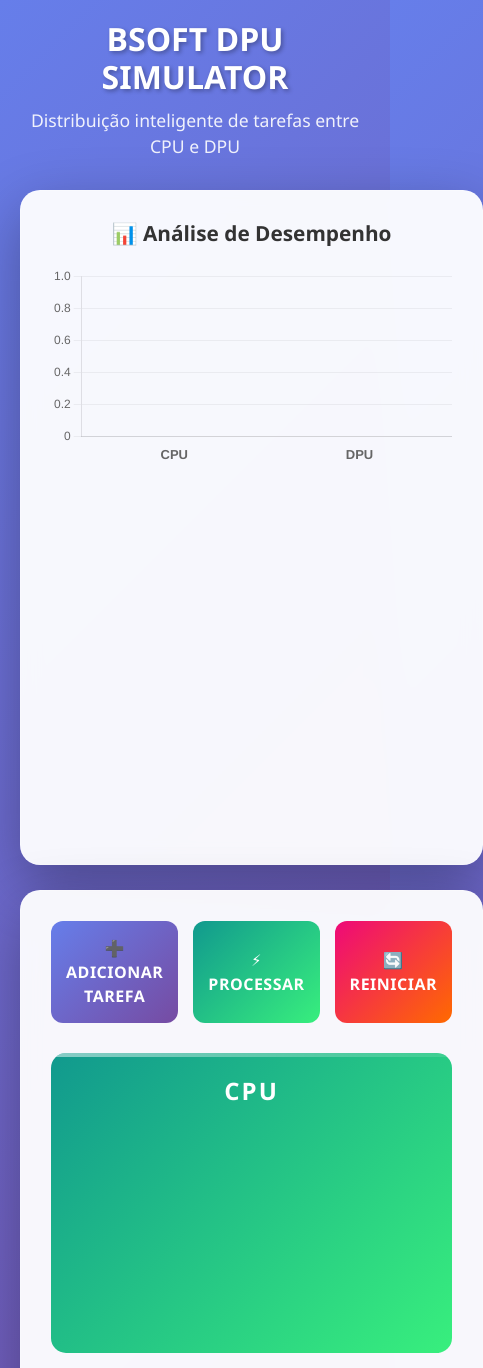
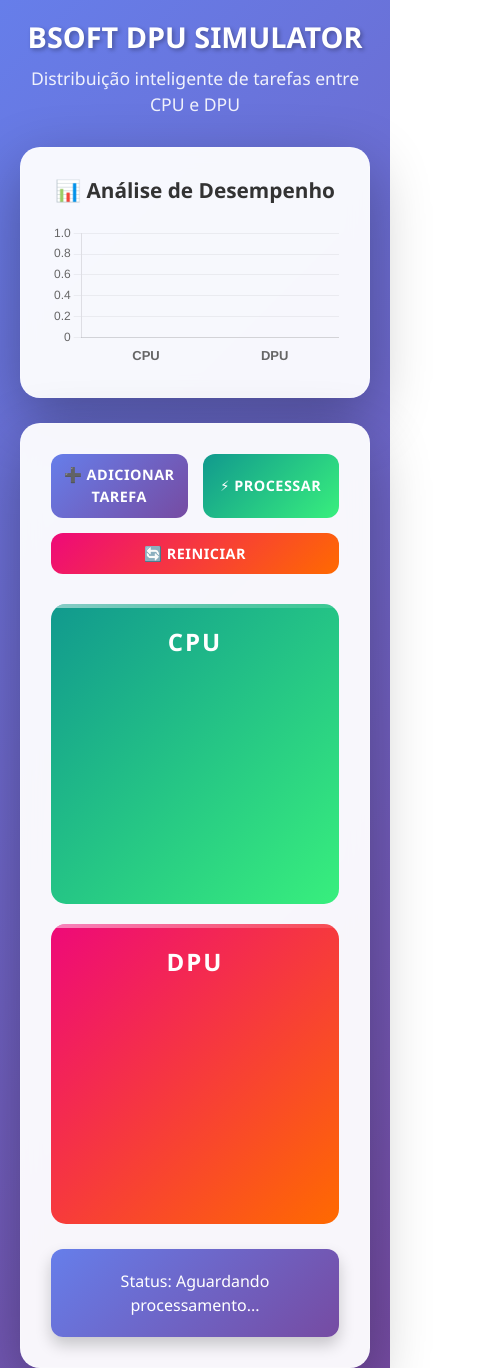
Before and after one commit to bsoftdev/dpusimulator, a plain HTML site: page index.html in a window 390 px wide. Shown: the top 1368 px of the page, 483 px wide, since content can reach past the window. Drawn offline with nearby package versions, Linux system fonts and the light colour scheme.

Commit message:
Update index.html

```diff
--- a/index.html
+++ b/index.html
@@ -9,275 +9,45 @@
   <script src="https://cdn.jsdelivr.net/npm/bootstrap@5.3.2/dist/js/bootstrap.bundle.min.js"></script>
   <script src="https://cdn.jsdelivr.net/npm/chart.js"></script>
   <style>
-    * {
-      margin: 0;
-      padding: 0;
-      box-sizing: border-box;
-    }
-
-    body {
-      background: linear-gradient(135deg, #667eea 0%, #764ba2 100%);
-      min-height: 100vh;
-      font-family: 'Segoe UI', Tahoma, Geneva, Verdana, sans-serif;
-      padding: 20px;
-    }
-
-    .main-container {
-      max-width: 1400px;
-      margin: 0 auto;
-    }
-
-    .header {
-      text-align: center;
-      color: white;
-      margin-bottom: 30px;
-      animation: fadeInDown 0.6s ease;
-    }
-
-    .header h1 {
-      font-size: 2.5rem;
-      font-weight: 700;
-      margin-bottom: 10px;
-      text-shadow: 2px 2px 4px rgba(0,0,0,0.3);
-    }
-
-    .header p {
-      font-size: 1.1rem;
-      opacity: 0.9;
-    }
-
-    .content-wrapper {
-      display: grid;
-      grid-template-columns: 1fr 1.5fr;
-      gap: 25px;
-      align-items: start;
-    }
-
-    .card {
-      background: rgba(255, 255, 255, 0.95);
-      backdrop-filter: blur(10px);
-      border-radius: 20px;
-      padding: 30px;
-      box-shadow: 0 20px 60px rgba(0,0,0,0.3);
-      border: 1px solid rgba(255,255,255,0.2);
-      animation: fadeInUp 0.6s ease;
-    }
-
-    .chart-card {
-      height: 80vh;
-    }
-
-    .chart-title {
-      font-size: 1.3rem;
-      font-weight: 600;
-      color: #333;
-      margin-bottom: 20px;
-      text-align: center;
-    }
-
-    .action-buttons {
-      display: flex;
-      gap: 15px;
-      margin-bottom: 30px;
-    }
-
-    .btn-modern {
-      flex: 1;
-      padding: 15px;
-      border: none;
-      border-radius: 12px;
-      font-weight: 600;
-      font-size: 1rem;
-      cursor: pointer;
-      transition: all 0.3s ease;
-      text-transform: uppercase;
-      letter-spacing: 0.5px;
-    }
-
-    .btn-add {
-      background: linear-gradient(135deg, #667eea, #764ba2);
-      color: white;
-    }
-
-    .btn-add:hover {
-      transform: translateY(-2px);
-      box-shadow: 0 10px 25px rgba(102, 126, 234, 0.4);
-    }
-
-    .btn-process {
-      background: linear-gradient(135deg, #11998e, #38ef7d);
-      color: white;
-    }
-
-    .btn-process:hover {
-      transform: translateY(-2px);
-      box-shadow: 0 10px 25px rgba(56, 239, 125, 0.4);
-    }
-
-    .btn-reset {
-      background: linear-gradient(135deg, #ee0979, #ff6a00);
-      color: white;
-    }
-
-    .btn-reset:hover {
-      transform: translateY(-2px);
-      box-shadow: 0 10px 25px rgba(255, 106, 0, 0.4);
-    }
-
-    .processors-container {
-      display: grid;
-      grid-template-columns: 1fr 1fr;
-      gap: 20px;
-      margin-bottom: 25px;
-    }
-
-    .processor-card {
-      border-radius: 15px;
-      padding: 20px;
-      min-height: 300px;
-      position: relative;
-      overflow: hidden;
-    }
-
-    .processor-card::before {
-      content: '';
-      position: absolute;
-      top: 0;
-      left: 0;
-      right: 0;
-      height: 4px;
-      background: linear-gradient(90deg, rgba(255,255,255,0.5), rgba(255,255,255,0.1));
-    }
-
-    .cpu-card {
-      background: linear-gradient(135deg, #11998e, #38ef7d);
-      color: white;
-    }
-
-    .dpu-card {
-      background: linear-gradient(135deg, #ee0979, #ff6a00);
-      color: white;
-    }
-
-    .processor-title {
-      font-size: 1.5rem;
-      font-weight: 700;
-      margin-bottom: 15px;
-      text-align: center;
-      text-transform: uppercase;
-      letter-spacing: 2px;
-    }
-
-    .task-item {
-      background: rgba(255, 255, 255, 0.95);
-      color: #333;
-      border-radius: 10px;
-      padding: 12px 15px;
-      margin-bottom: 10px;
-      font-size: 0.95rem;
-      box-shadow: 0 4px 6px rgba(0,0,0,0.1);
-      animation: slideIn 0.3s ease;
-      transition: transform 0.2s ease;
-    }
-
-    .task-item:hover {
-      transform: translateX(5px);
-    }
-
-    .status-box {
-      background: linear-gradient(135deg, #667eea, #764ba2);
-      color: white;
-      border-radius: 12px;
-      padding: 20px;
-      text-align: center;
-      font-size: 1rem;
-      font-weight: 500;
-      box-shadow: 0 8px 16px rgba(0,0,0,0.2);
-    }
-
-    .modal-content {
-      border-radius: 20px;
-      border: none;
-    }
-
-    .modal-header {
-      background: linear-gradient(135deg, #667eea, #764ba2);
-      color: white;
-      border-radius: 20px 20px 0 0;
-      border: none;
-    }
-
-    .modal-title {
-      font-weight: 700;
-    }
-
-    .btn-close {
-      filter: brightness(0) invert(1);
-    }
-
-    .form-control {
-      border-radius: 10px;
-      border: 2px solid #e0e0e0;
-      padding: 12px 15px;
-      transition: all 0.3s ease;
-    }
-
-    .form-control:focus {
-      border-color: #667eea;
-      box-shadow: 0 0 0 0.2rem rgba(102, 126, 234, 0.25);
-    }
-
-    .modal-footer {
-      border: none;
-      padding-top: 0;
-    }
-
-    @keyframes fadeInDown {
-      from {
-        opacity: 0;
-        transform: translateY(-30px);
-      }
-      to {
-        opacity: 1;
-        transform: translateY(0);
-      }
-    }
-
-    @keyframes fadeInUp {
-      from {
-        opacity: 0;
-        transform: translateY(30px);
-      }
-      to {
-        opacity: 1;
-        transform: translateY(0);
-      }
-    }
-
-    @keyframes slideIn {
-      from {
-        opacity: 0;
-        transform: translateX(-20px);
-      }
-      to {
-        opacity: 1;
-        transform: translateX(0);
-      }
-    }
-
-    @media (max-width: 992px) {
-      .content-wrapper {
-        grid-template-columns: 1fr;
-      }
-
-      .processors-container {
-        grid-template-columns: 1fr;
-      }
-
-      .header h1 {
-        font-size: 2rem;
-      }
-    }
+    * { margin: 0; padding: 0; box-sizing: border-box; }
+    body { background: linear-gradient(135deg, #667eea 0%, #764ba2 100%); min-height: 100vh; font-family: 'Segoe UI', Tahoma, Geneva, Verdana, sans-serif; padding: 20px; }
+    .main-container { max-width: 1400px; margin: 0 auto; }
+    .header { text-align: center; color: white; margin-bottom: 30px; animation: fadeInDown 0.6s ease; }
+    .header h1 { font-size: 2.5rem; font-weight: 700; margin-bottom: 10px; text-shadow: 2px 2px 4px rgba(0,0,0,0.3); }
+    .header p { font-size: 1.1rem; opacity: 0.9; }
+    .content-wrapper { display: grid; grid-template-columns: 1fr 1.5fr; gap: 25px; align-items: start; }
+    .card { background: rgba(255, 255, 255, 0.95); backdrop-filter: blur(10px); border-radius: 20px; padding: 30px; box-shadow: 0 20px 60px rgba(0,0,0,0.3); border: 1px solid rgba(255,255,255,0.2); animation: fadeInUp 0.6s ease; }
+    .chart-card { height: auto; }
+    .chart-title { font-size: 1.3rem; font-weight: 600; color: #333; margin-bottom: 20px; text-align: center; }
+    .action-buttons { display: flex; flex-wrap: wrap; gap: 15px; margin-bottom: 30px; }
+    .btn-modern { flex: 1; padding: 15px; border: none; border-radius: 12px; font-weight: 600; font-size: 1rem; cursor: pointer; transition: all 0.3s ease; text-transform: uppercase; letter-spacing: 0.5px; }
+    .btn-add { background: linear-gradient(135deg, #667eea, #764ba2); color: white; }
+    .btn-add:hover { transform: translateY(-2px); box-shadow: 0 10px 25px rgba(102, 126, 234, 0.4); }
+    .btn-process { background: linear-gradient(135deg, #11998e, #38ef7d); color: white; }
+    .btn-process:hover { transform: translateY(-2px); box-shadow: 0 10px 25px rgba(56, 239, 125, 0.4); }
+    .btn-reset { background: linear-gradient(135deg, #ee0979, #ff6a00); color: white; }
+    .btn-reset:hover { transform: translateY(-2px); box-shadow: 0 10px 25px rgba(255, 106, 0, 0.4); }
+    .processors-container { display: grid; grid-template-columns: 1fr 1fr; gap: 20px; margin-bottom: 25px; }
+    .processor-card { border-radius: 15px; padding: 20px; min-height: 300px; position: relative; overflow: hidden; }
+    .processor-card::before { content: ''; position: absolute; top: 0; left: 0; right: 0; height: 4px; background: linear-gradient(90deg, rgba(255,255,255,0.5), rgba(255,255,255,0.1)); }
+    .cpu-card { background: linear-gradient(135deg, #11998e, #38ef7d); color: white; }
+    .dpu-card { background: linear-gradient(135deg, #ee0979, #ff6a00); color: white; }
+    .processor-title { font-size: 1.5rem; font-weight: 700; margin-bottom: 15px; text-align: center; text-transform: uppercase; letter-spacing: 2px; }
+    .task-item { background: rgba(255, 255, 255, 0.95); color: #333; border-radius: 10px; padding: 12px 15px; margin-bottom: 10px; font-size: 0.95rem; box-shadow: 0 4px 6px rgba(0,0,0,0.1); animation: slideIn 0.3s ease; transition: transform 0.2s ease; }
+    .task-item:hover { transform: translateX(5px); }
+    .status-box { background: linear-gradient(135deg, #667eea, #764ba2); color: white; border-radius: 12px; padding: 20px; text-align: center; font-size: 1rem; font-weight: 500; box-shadow: 0 8px 16px rgba(0,0,0,0.2); }
+    .modal-content { border-radius: 20px; border: none; }
+    .modal-header { background: linear-gradient(135deg, #667eea, #764ba2); color: white; border-radius: 20px 20px 0 0; border: none; }
+    .modal-title { font-weight: 700; }
+    .btn-close { filter: brightness(0) invert(1); }
+    .form-control { border-radius: 10px; border: 2px solid #e0e0e0; padding: 12px 15px; transition: all 0.3s ease; }
+    .form-control:focus { border-color: #667eea; box-shadow: 0 0 0 0.2rem rgba(102, 126, 234, 0.25); }
+    .modal-footer { border: none; padding-top: 0; }
+    @keyframes fadeInDown { from { opacity: 0; transform: translateY(-30px); } to { opacity: 1; transform: translateY(0); } }
+    @keyframes fadeInUp { from { opacity: 0; transform: translateY(30px); } to { opacity: 1; transform: translateY(0); } }
+    @keyframes slideIn { from { opacity: 0; transform: translateX(-20px); } to { opacity: 1; transform: translateX(0); } }
+    @media (max-width: 1200px) { .content-wrapper { grid-template-columns: 1fr; } .processors-container { grid-template-columns: 1fr; } }
+    @media (max-width: 576px) { .header h1 { font-size: 1.8rem; } .btn-modern { font-size: 0.9rem; padding: 10px; } }
   </style>
 </head>
 <body>
@@ -289,25 +59,17 @@
   </div>
 
   <div class="content-wrapper">
-    <!-- Coluna Esquerda: Gráfico -->
     <div class="card chart-card">
       <h3 class="chart-title">📊 Análise de Desempenho</h3>
       <canvas id="efficiencyChart"></canvas>
     </div>
 
-    <!-- Coluna Direita: Processadores e Controles -->
     <div>
       <div class="card">
         <div class="action-buttons">
-          <button class="btn-modern btn-add" data-bs-toggle="modal" data-bs-target="#taskModal">
-            ➕ Adicionar Tarefa
-          </button>
-          <button class="btn-modern btn-process" onclick="processTasks()">
-            ⚡ Processar
-          </button>
-          <button class="btn-modern btn-reset" onclick="resetSim()">
-            🔄 Reiniciar
-          </button>
+          <button class="btn-modern btn-add" data-bs-toggle="modal" data-bs-target="#taskModal">➕ Adicionar Tarefa</button>
+          <button class="btn-modern btn-process" onclick="processTasks()">⚡ Processar</button>
+          <button class="btn-modern btn-reset" onclick="resetSim()">🔄 Reiniciar</button>
         </div>
 
         <div class="processors-container">
@@ -321,15 +83,12 @@
           </div>
         </div>
 
-        <div class="status-box" id="statusBox">
-          Status: Aguardando processamento...
-        </div>
+        <div class="status-box" id="statusBox">Status: Aguardando processamento...</div>
       </div>
     </div>
   </div>
 </div>
 
-<!-- Modal para Adicionar Tarefa -->
 <div class="modal fade" id="taskModal" tabindex="-1" aria-labelledby="taskModalLabel" aria-hidden="true">
   <div class="modal-dialog modal-dialog-centered">
     <div class="modal-content">
@@ -340,11 +99,7 @@
       <div class="modal-body">
         <label for="taskInput" class="form-label">Digite a tarefa:</label>
         <input type="text" id="taskInput" class="form-control" placeholder="Ex: Criptografia, Tráfego de Rede, Processamento de Dados">
-        <div class="mt-3">
-          <small class="text-muted">
-            💡 Dica: Tarefas com "rede", "cript" ou "dados" serão atribuídas ao DPU
-          </small>
-        </div>
+        <div class="mt-3"><small class="text-muted">💡 Dica: Tarefas com "rede", "cript" ou "dados" serão atribuídas ao DPU</small></div>
       </div>
       <div class="modal-footer">
         <button type="button" class="btn btn-secondary" data-bs-dismiss="modal">Cancelar</button>
@@ -365,122 +120,38 @@
   const ctx = document.getElementById('efficiencyChart').getContext('2d');
   const chart = new Chart(ctx, {
     type: 'bar',
-    data: {
-      labels: ['CPU', 'DPU'],
-      datasets: [{
-        label: 'Tarefas Processadas',
-        data: [0, 0],
-        backgroundColor: [
-          'rgba(17, 153, 142, 0.8)',
-          'rgba(238, 9, 121, 0.8)'
-        ],
-        borderColor: [
-          'rgba(17, 153, 142, 1)',
-          'rgba(238, 9, 121, 1)'
-        ],
-        borderWidth: 2,
-        borderRadius: 10
-      }]
-    },
-    options: {
-      responsive: true,
-      maintainAspectRatio: true,
-      plugins: {
-        legend: { display: false },
-        tooltip: {
-          enabled: true,
-          backgroundColor: 'rgba(0,0,0,0.8)',
-          padding: 12,
-          titleFont: {
-            size: 14,
-            weight: 'bold'
-          },
-          bodyFont: {
-            size: 13
-          }
-        }
-      },
-      scales: {
-        y: {
-          beginAtZero: true,
-          precision: 0,
-          grid: {
-            color: 'rgba(0,0,0,0.05)'
-          },
-          ticks: {
-            font: {
-              size: 12,
-              weight: '500'
-            }
-          }
-        },
-        x: {
-          grid: {
-            display: false
-          },
-          ticks: {
-            font: {
-              size: 13,
-              weight: 'bold'
-            }
-          }
-        }
-      }
-    }
+    data: { labels: ['CPU', 'DPU'], datasets: [{ label: 'Tarefas Processadas', data: [0, 0], backgroundColor: ['rgba(17, 153, 142, 0.8)','rgba(238, 9, 121, 0.8)'], borderColor: ['rgba(17, 153, 142, 1)','rgba(238, 9, 121, 1)'], borderWidth: 2, borderRadius: 10 }] },
+    options: { responsive: true, maintainAspectRatio: true, plugins: { legend: { display: false }, tooltip: { enabled: true, backgroundColor: 'rgba(0,0,0,0.8)', padding: 12, titleFont: { size: 14, weight: 'bold' }, bodyFont: { size: 13 } } }, scales: { y: { beginAtZero: true, precision: 0, grid: { color: 'rgba(0,0,0,0.05)' }, ticks: { font: { size: 12, weight: '500' } } }, x: { grid: { display: false }, ticks: { font: { size: 13, weight: 'bold' } } } } }
   });
 
   function addTask() {
     const input = document.getElementById('taskInput');
     const task = input.value.trim();
     if (!task) return;
-
     tasks.push(task);
     cpuTasks.innerHTML += `<div class="task-item">${task}</div>`;
     input.value = '';
     statusBox.textContent = 'Status: Tarefas adicionadas, pronto para processar.';
-
-    // Fechar o modal
     const modal = bootstrap.Modal.getInstance(document.getElementById('taskModal'));
     modal.hide();
   }
 
-  // Permitir adicionar tarefa com Enter
-  document.getElementById('taskInput').addEventListener('keypress', function(e) {
-    if (e.key === 'Enter') {
-      addTask();
-    }
-  });
+  document.getElementById('taskInput').addEventListener('keypress', function(e) { if (e.key === 'Enter') addTask(); });
 
   function processTasks() {
     cpuTasks.innerHTML = '';
     dpuTasks.innerHTML = '';
-    cpuCount = 0;
-    dpuCount = 0;
-
+    cpuCount = 0; dpuCount = 0;
     tasks.forEach(task => {
-      if (task.toLowerCase().includes('rede') || task.toLowerCase().includes('cript') || task.toLowerCase().includes('dados')) {
-        dpuTasks.innerHTML += `<div class="task-item">${task}</div>`;
-        dpuCount++;
-      } else {
-        cpuTasks.innerHTML += `<div class="task-item">${task}</div>`;
-        cpuCount++;
-      }
+      if (task.toLowerCase().includes('rede') || task.toLowerCase().includes('cript') || task.toLowerCase().includes('dados')) { dpuTasks.innerHTML += `<div class="task-item">${task}</div>`; dpuCount++; } else { cpuTasks.innerHTML += `<div class="task-item">${task}</div>`; cpuCount++; }
     });
-
-    chart.data.datasets[0].data = [cpuCount, dpuCount];
-    chart.update();
-
+    chart.data.datasets[0].data = [cpuCount, dpuCount]; chart.update();
     statusBox.textContent = `Status: Processamento concluído! CPU: ${cpuCount} tarefas, DPU: ${dpuCount} tarefas.`;
   }
 
   function resetSim() {
-    cpuTasks.innerHTML = '';
-    dpuTasks.innerHTML = '';
-    tasks.length = 0;
-    cpuCount = 0;
-    dpuCount = 0;
-    chart.data.datasets[0].data = [0,0];
-    chart.update();
+    cpuTasks.innerHTML = ''; dpuTasks.innerHTML = ''; tasks.length = 0; cpuCount = 0; dpuCount = 0;
+    chart.data.datasets[0].data = [0,0]; chart.update();
     statusBox.textContent = 'Status: Aguardando processamento...';
   }
 </script>
```
